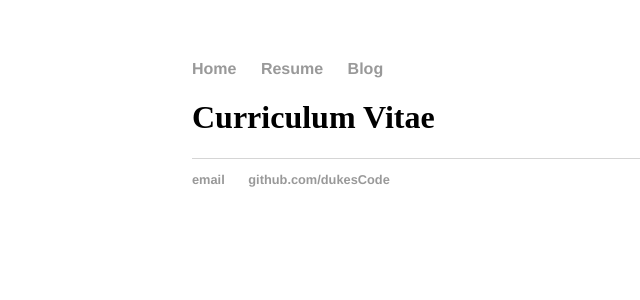
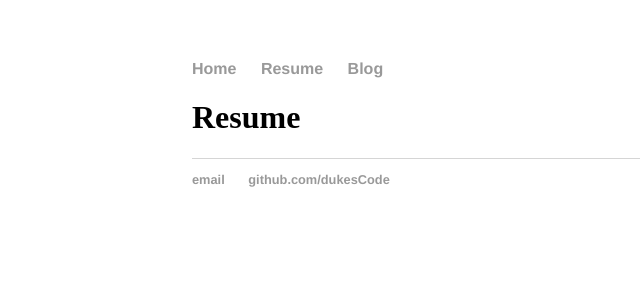
Before and after one commit to dukesCode/dukesCode.github.io, a Jekyll site: the page built from resume/index.html, in a window 1280 px wide. Shown: the top 300 px of the page, without its empty margins (0-640 px from the left). Built offline with Jekyll 4.4.1, drawn with Linux system fonts in a browser that asks for light colours.

Commit message:
small adjustments

```diff
--- a/resume/index.html
+++ b/resume/index.html
@@ -1,9 +1,9 @@
 ---
 layout: default
-title: Curriculum Vitae
+title: Resume
 ---
 
 <h1>{{ page.title }}</h1>
-<ul class="cv">
+<ul class="resume">
 
 </ul>
```
